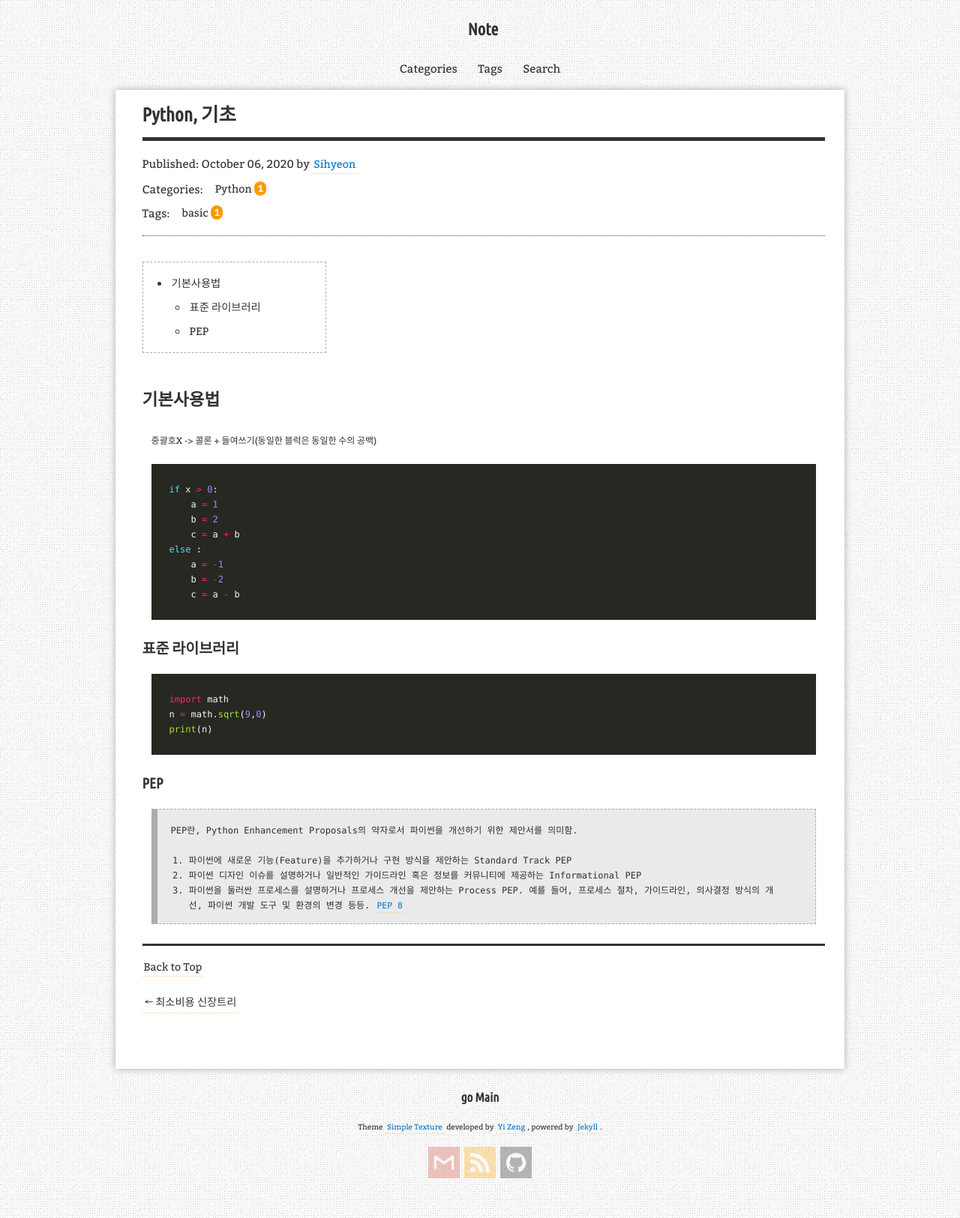
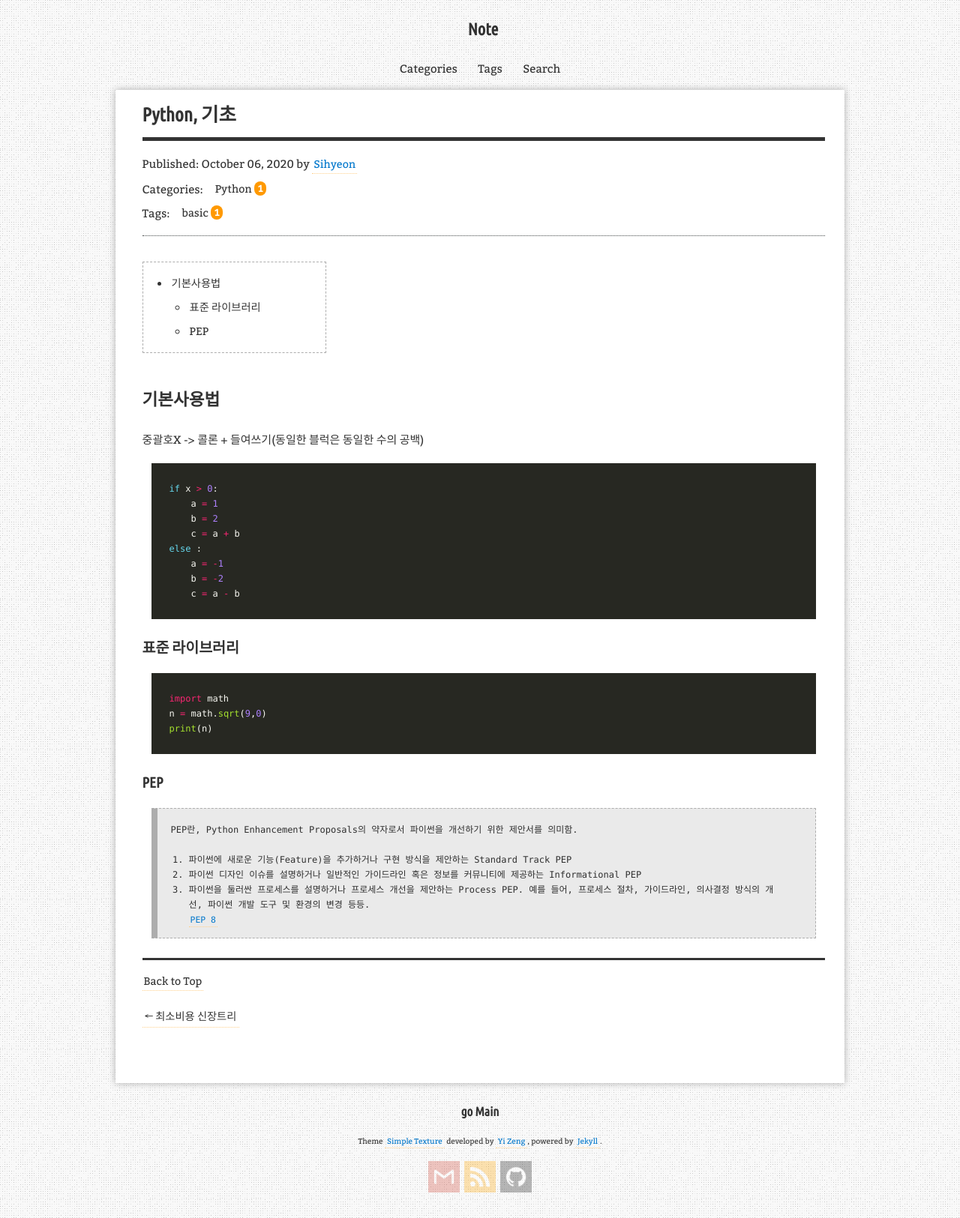
Before and after one commit to aristohyun/aristohyun.github.io, a Jekyll site: the page built from _posts/2020-10-06-Python-Basic.md, in a window 1280 px wide. Shown: the whole page at 75% size. Built offline with Jekyll 4.4.1, drawn with Linux system fonts in a browser that asks for light colours; comment, search, counter and statistics services are not loaded.

Commit message:
update Python

```diff
--- a/_posts/2020-10-06-Python-Basic.md
+++ b/_posts/2020-10-06-Python-Basic.md
@@ -12,7 +12,7 @@ redirect_from:
 {:toc .toc}
 
 ## 기본사용법
-<span class="margin">중괄호X -> 콜론 + 들여쓰기(동일한 블럭은 동일한 수의 공백)</span>
+중괄호X -> 콜론 + 들여쓰기(동일한 블럭은 동일한 수의 공백)
 
 ~~~ python
 if x > 0:
@@ -34,7 +34,7 @@ print(n)
 
 ### PEP
 > PEP란, Python Enhancement Proposals의 약자로서 파이썬을 개선하기 위한 제안서를 의미함.
-> 1. 파이썬에 새로운 기능(Feature)을 추가하거나 구현 방식을 제안하는 Standard Track PEP
-> 2. 파이썬 디자인 이슈를 설명하거나 일반적인 가이드라인 혹은 정보를 커뮤니티에 제공하는 Informational PEP
-> 3. 파이썬을 둘러싼 프로세스를 설명하거나 프로세스 개선을 제안하는 Process PEP. 예를 들어, 프로세스 절차, 가이드라인, 의사결정 방식의 개선, 파이썬 개발 도구 및 환경의 변경 등등.
+1. 파이썬에 새로운 기능(Feature)을 추가하거나 구현 방식을 제안하는 Standard Track PEP
+2. 파이썬 디자인 이슈를 설명하거나 일반적인 가이드라인 혹은 정보를 커뮤니티에 제공하는 Informational PEP
+3. 파이썬을 둘러싼 프로세스를 설명하거나 프로세스 개선을 제안하는 Process PEP. 예를 들어, 프로세스 절차, 가이드라인, 의사결정 방식의 개선, 파이썬 개발 도구 및 환경의 변경 등등.
 [PEP 8](https://www.python.org/dev/peps/pep-0008)
```
